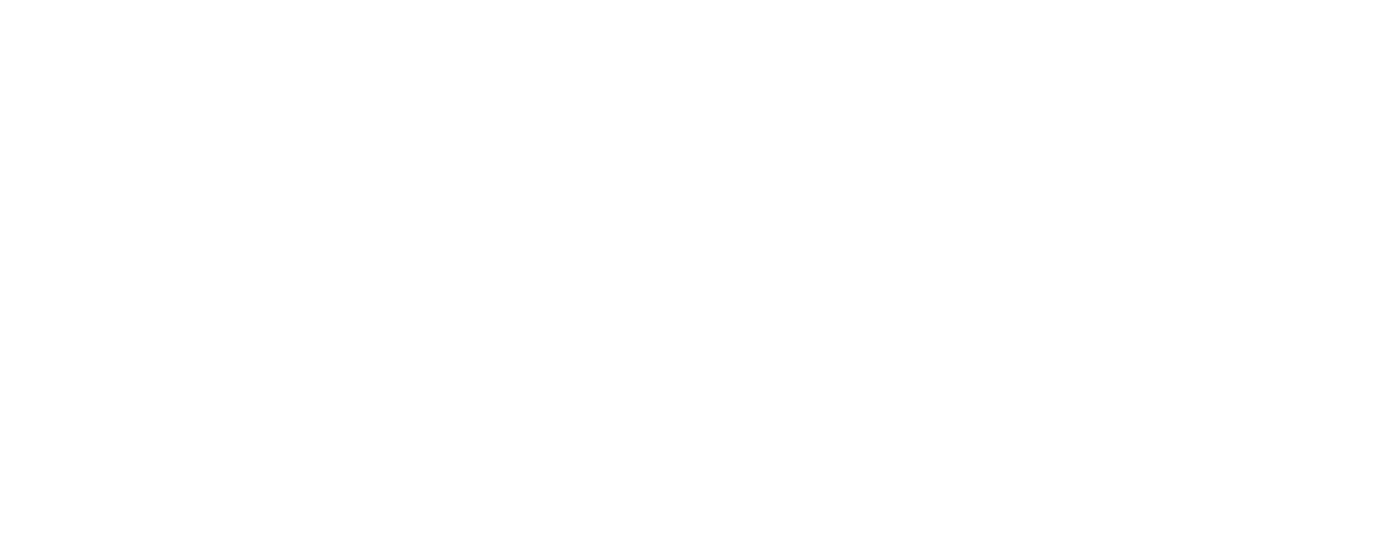
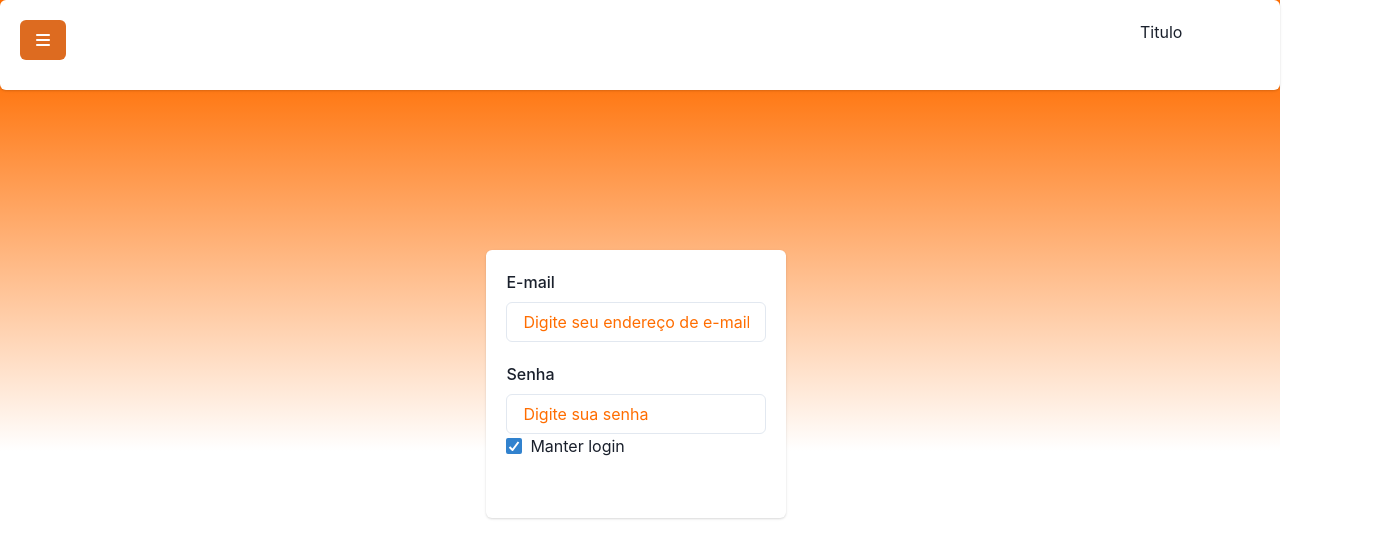
Before and after one commit to Usuario255/React-Com-StackBlitz, a React (Create React App) app: page /login in a window 1280 px wide. Before the commit this address had no page. Shown: the top 558 px of the page, 1396 px wide, since content can reach past the window. Built offline with nearby package versions, Linux system fonts and the light colour scheme.

Commit message:
1 binaries uploaded

```diff
--- a/src/App.js
+++ b/src/App.js
@@ -11,7 +11,9 @@
     <div className="App">
       <ChakraProvider>
         <NavBar />
+        <div className="Body">
         <Outlet> </Outlet>
+        </div>
       </ChakraProvider>
     </div>
   );
--- a/src/components/shared/nav-bar/nav-bar.css
+++ b/src/components/shared/nav-bar/nav-bar.css
@@ -3,7 +3,7 @@
   color: rgb(255, 38, 9);
 }
 :hover.menu {
-  background-color: rgb(255, 38, 0);
+  background-color: #ff6d00;
   color: rgb(251, 253, 255);
 }
 .logo {
--- a/src/components/shared/nav-bar/nav-bar.jsx
+++ b/src/components/shared/nav-bar/nav-bar.jsx
@@ -31,9 +31,9 @@
           <SimpleGrid columns={2} spacing={10}>
             <Box height="50px">
               <Button
+                colorScheme="orange"
                 className="menu"
                 ref={btnRef}
-                colorScheme="teal"
                 onClick={onOpen}
               >
                 <i class="fa fa-bars" aria-hidden="true"></i>
--- /dev/null
+++ b/src/components/styles/login.css
@@ -0,0 +1,22 @@
+.login {
+  margin-top: 20vh;
+  display: flex;
+  align-items: center;
+  justify-content: center;
+  max-width: 300px;
+  margin-left: 38vw;
+  border-radius: 10px;
+  border: #ff6d00 1.5px;
+}
+.form-login {
+  max-width: 300px;
+  border-radius: 30px;
+  border: #ff6d00 1.5px;
+}
+
+.senha-label {
+  margin-top: 20px;
+}
+input::placeholder {
+  color: #ff6d00;
+}
--- a/src/components/views/home.jsx
+++ b/src/components/views/home.jsx
@@ -2,7 +2,14 @@
 [];
 
 const Home = () => {
-  return <>ola</>;
+  return (
+    <>
+      <div>
+        kmjkm
+
+      </div>
+    </>
+  );
 };
 
 export default Home;
--- /dev/null
+++ b/src/components/views/login.jsx
@@ -0,0 +1,36 @@
+import React from 'react';
+import {
+  Card,
+  CardHeader,
+  CardBody,
+  CardFooter,
+  FormControl,
+  FormLabel,
+  Input,
+  FormErrorMessage,
+  FormHelperText,
+  Checkbox,
+} from '@chakra-ui/react';
+
+import '../styles/login.css';
+
+const Login = () => {
+  return (
+    <>
+      <Card className="login">
+        <CardBody className="form-login">
+          <FormControl>
+            <FormLabel>E-mail</FormLabel>
+            <Input type="email" placeholder="Digite seu endereço de e-mail" />
+            <FormLabel className="senha-label">Senha</FormLabel>
+            <Input type="email" placeholder="Digite sua senha" />
+          </FormControl>
+          <Checkbox defaultChecked>Manter login</Checkbox>
+        </CardBody>
+        <CardFooter></CardFooter>
+      </Card>
+    </>
+  );
+};
+
+export default Login;
--- a/src/index.js
+++ b/src/index.js
@@ -3,6 +3,7 @@
 import { BrowserRouter, Routes, Route } from 'react-router-dom';
 import App from './App';
 import Home from './components/views/home.jsx';
+import Login from './components/views/login.jsx';
 
 const rootElement = document.getElementById('root');
 const root = createRoot(rootElement);
@@ -13,6 +14,7 @@
       <Routes>
         <Route element={<App />}>
           <Route path="/" element={<Home />}></Route>
+          <Route path="/login" element={<Login />}></Route>
         </Route>
       </Routes>
     </BrowserRouter>
--- a/src/style.css
+++ b/src/style.css
@@ -3,3 +3,14 @@
   font-family: -apple-system, BlinkMacSystemFont, 'Segoe UI', Roboto, Oxygen,
     Ubuntu, Cantarell, 'Open Sans', 'Helvetica Neue', sans-serif;
 }
+.App {
+  background: rgb(255, 255, 255);
+  background: linear-gradient(
+    0deg,
+    rgba(255, 255, 255, 1) 13%,
+    rgba(255, 109, 0, 1) 89%
+  );
+}
+.Body {
+  justify-content: center;
+}
```
Also changed, not shown: assets/Design sem nome.png (added).
